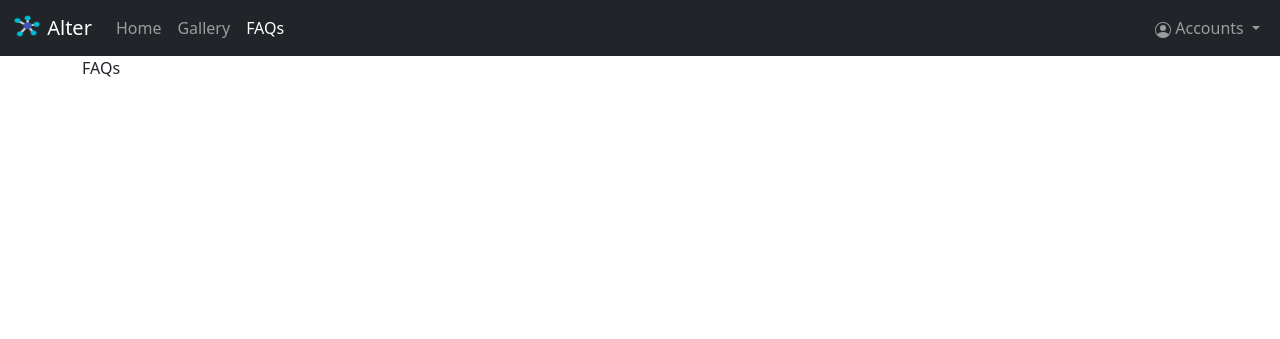
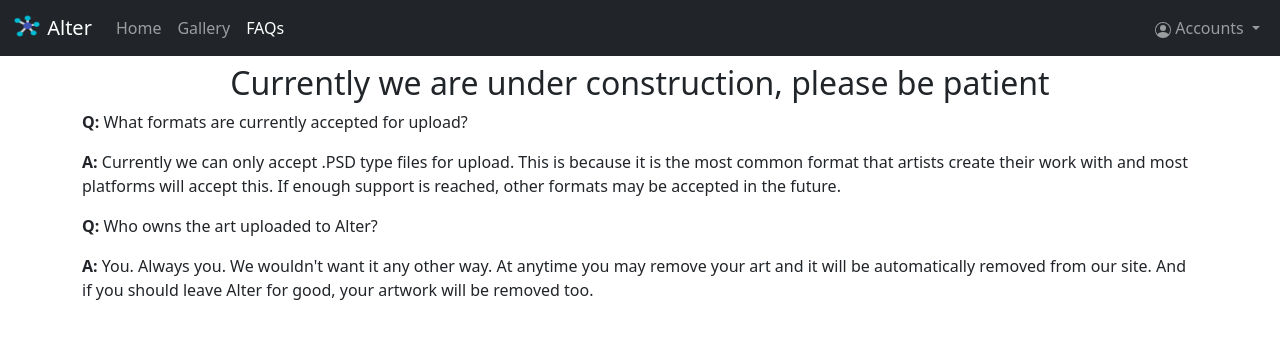
Before and after one commit to RatPlushie/Alter, a Django app: page /faqs/ in a window 1280 px wide. Shown: the top 339 px of the page. Run offline with Django 3.2, Linux system fonts and the light colour scheme.

Commit message:
faq page content added

```diff
--- a/alter/alter_app/templates/alter_app/faqs.html
+++ b/alter/alter_app/templates/alter_app/faqs.html
@@ -2,9 +2,29 @@
 {% block content %}
 
 <main class="container">
-	FAQs
+	<h2 class="text-center mt-2">Currently we are under construction, please be patient</h2>
 
+	<p class="mt-2">
+		<strong>Q:</strong>
+		What formats are currently accepted for upload?
+	</p>
 
+	<p>
+		<strong>A:</strong>
+		Currently we can only accept .PSD type files for upload. This is because it is the most common format that artists create their work with and most platforms will accept this.
+		If enough support is reached, other formats may be accepted in the future.
+	</p>
+
+	<p class="mt-2">
+		<strong>Q:</strong>
+		Who owns the art uploaded to Alter?
+	</p>
+
+	<p>
+		<strong>A:</strong>
+		You. Always you. We wouldn't want it any other way.
+		At anytime you may remove your art and it will be automatically removed from our site. And if you should leave Alter for good, your artwork will be removed too.
+	</p>
 </main>
 
 {% endblock %}
```
